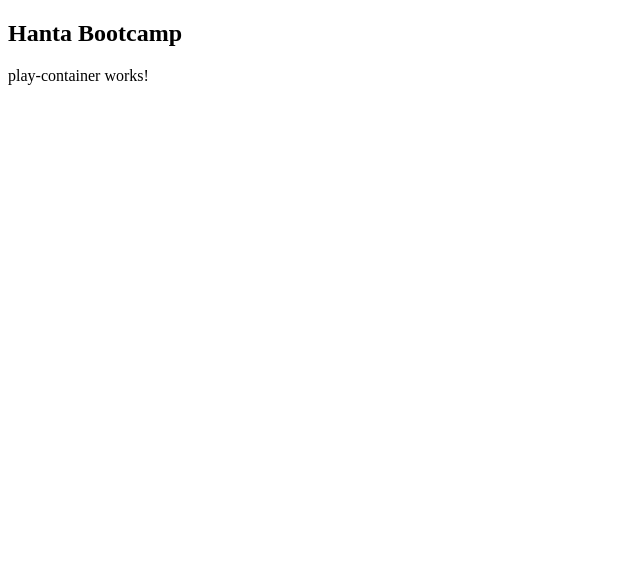
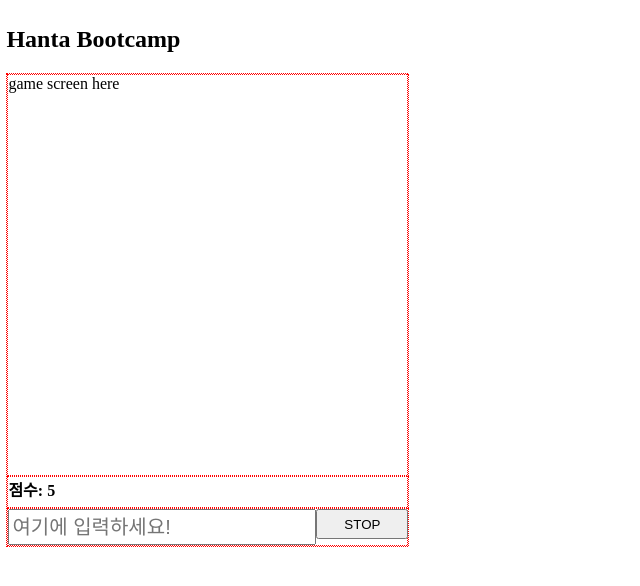
Before and after one commit to floydkim/angular-hanta, an Angular app: page /play in a window 1280 px wide. Shown: the top 586 px of the page, without its empty margins (0-640 px from the left). Built offline with nearby package versions, Linux system fonts and the light colour scheme.

Commit message:
draft layout done

```diff
--- a/src/app/app.module.ts
+++ b/src/app/app.module.ts
@@ -5,12 +5,16 @@ import { AppRoutingModule } from './app-routing.module';
 import { AppComponent } from './app.component';
 import { MainContainerComponent } from './main-container/main-container.component';
 import { PlayContainerComponent } from './play-container/play-container.component';
+import { GameScreenComponent } from './game-screen/game-screen.component';
+import { ScoreboardComponent } from './scoreboard/scoreboard.component';
 
 @NgModule({
   declarations: [
     AppComponent,
     MainContainerComponent,
-    PlayContainerComponent
+    PlayContainerComponent,
+    GameScreenComponent,
+    ScoreboardComponent
   ],
   imports: [
     BrowserModule,
--- /dev/null
+++ b/src/app/game-screen/game-screen.component.html
@@ -0,0 +1,3 @@
+<div class="game-screen">
+  game screen here
+</div>
--- /dev/null
+++ b/src/app/game-screen/game-screen.component.ts
@@ -0,0 +1,15 @@
+import { Component, OnInit } from '@angular/core';
+
+@Component({
+  selector: 'app-game-screen',
+  templateUrl: './game-screen.component.html',
+  styleUrls: ['./game-screen.component.css']
+})
+export class GameScreenComponent implements OnInit {
+
+  constructor() { }
+
+  ngOnInit() {
+  }
+
+}
--- a/src/app/main-container/main-container.component.html
+++ b/src/app/main-container/main-container.component.html
@@ -1,3 +1,10 @@
-<p>
-  main-container works!
-</p>
+<div id="container">
+  <div class="game-screen">mainContainer placeholder</div>
+  <div id="div-scoreboard">scoreboard placeholder</div>
+  <div id="div-typingarea">
+    <label>
+      <input placeholder="START 버튼을 눌러주세요!" readonly id="input-typing"/>
+    </label>
+    <button id="button-starter" routerLink="/play">START</button>
+  </div>
+</div>
--- a/src/app/play-container/play-container.component.html
+++ b/src/app/play-container/play-container.component.html
@@ -1,3 +1,11 @@
-<p>
-  play-container works!
-</p>
+<div id="container">
+  <app-game-screen></app-game-screen>
+  <app-scoreboard></app-scoreboard>
+  <div id="div-typingarea">
+    <label>
+      <input placeholder="여기에 입력하세요!" readonly id="input-typing"/>
+      <!-- TODO: input에 focus 주자 -->
+    </label>
+    <button id="button-starter" routerLink="/main">STOP</button>
+  </div>
+</div>
--- a/src/app/play-container/play-container.component.ts
+++ b/src/app/play-container/play-container.component.ts
@@ -7,7 +7,7 @@ import { Component, OnInit } from '@angular/core';
 })
 export class PlayContainerComponent implements OnInit {
 
-  constructor() { }
+  constructor() {}
 
   ngOnInit() {
   }
--- /dev/null
+++ b/src/app/scoreboard/scoreboard.component.html
@@ -0,0 +1,4 @@
+<div id="div-scoreboard">
+  <p *ngIf="score > 0">점수: {{score}}</p>
+  <p *ngIf="score <= 0">Game Over</p>
+</div>
--- /dev/null
+++ b/src/app/scoreboard/scoreboard.component.ts
@@ -0,0 +1,20 @@
+import { Component, OnInit } from '@angular/core';
+
+const INITIAL_SCORE = 5;
+
+@Component({
+  selector: 'app-scoreboard',
+  templateUrl: './scoreboard.component.html',
+  styleUrls: ['./scoreboard.component.css']
+})
+export class ScoreboardComponent implements OnInit {
+  score: number;
+
+  constructor() {
+    this.score = INITIAL_SCORE;
+  }
+
+  ngOnInit() {
+  }
+
+}
--- a/src/styles.css
+++ b/src/styles.css
@@ -1 +1,45 @@
-/* You can add global styles to this file, and also import other style files */
+html, body {
+  padding: 0.2rem;
+  margin: 0;
+}
+
+div {
+  border: 0.5px dotted red;
+}
+
+#container {
+  width: 400px;
+}
+
+#div-typingarea {
+  width: 100%;
+  display: flex;
+  flex-direction: row;
+}
+
+#div-scoreboard {
+  width: 100%;
+  height: 30px;
+}
+
+#div-scoreboard p {
+  margin: 0;
+  padding: 0;
+  font-weight: bold;
+}
+
+#input-typing {
+  width: 300px;
+  height: 30px;
+  font-size: 20px;
+}
+
+#button-starter {
+  width: 130px;
+  height: 30px;
+}
+
+.game-screen {
+  width: 100%;
+  height: 400px;
+}
```
Also changed, not shown: src/app/game-screen/game-screen.component.css (added), src/app/scoreboard/scoreboard.component.css (added), 2 other files (tests, documents, lock files or other folders).
